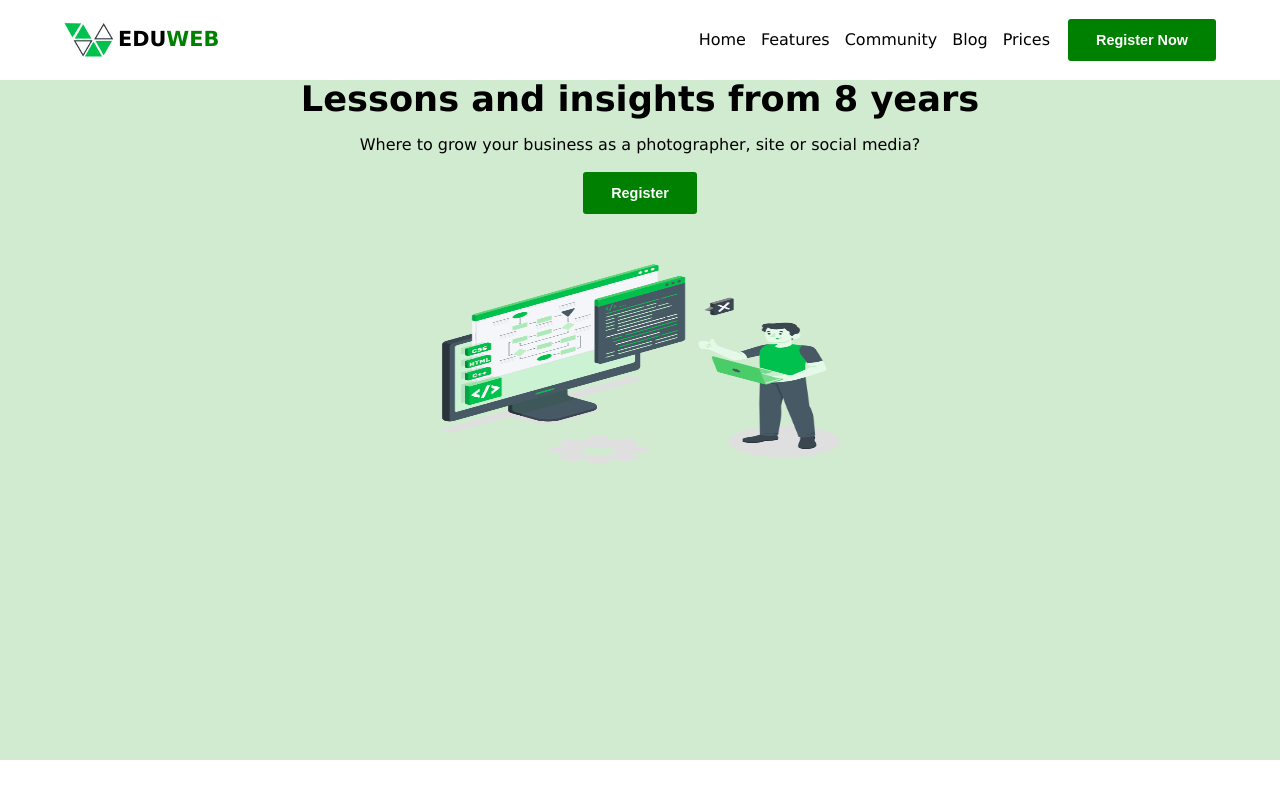
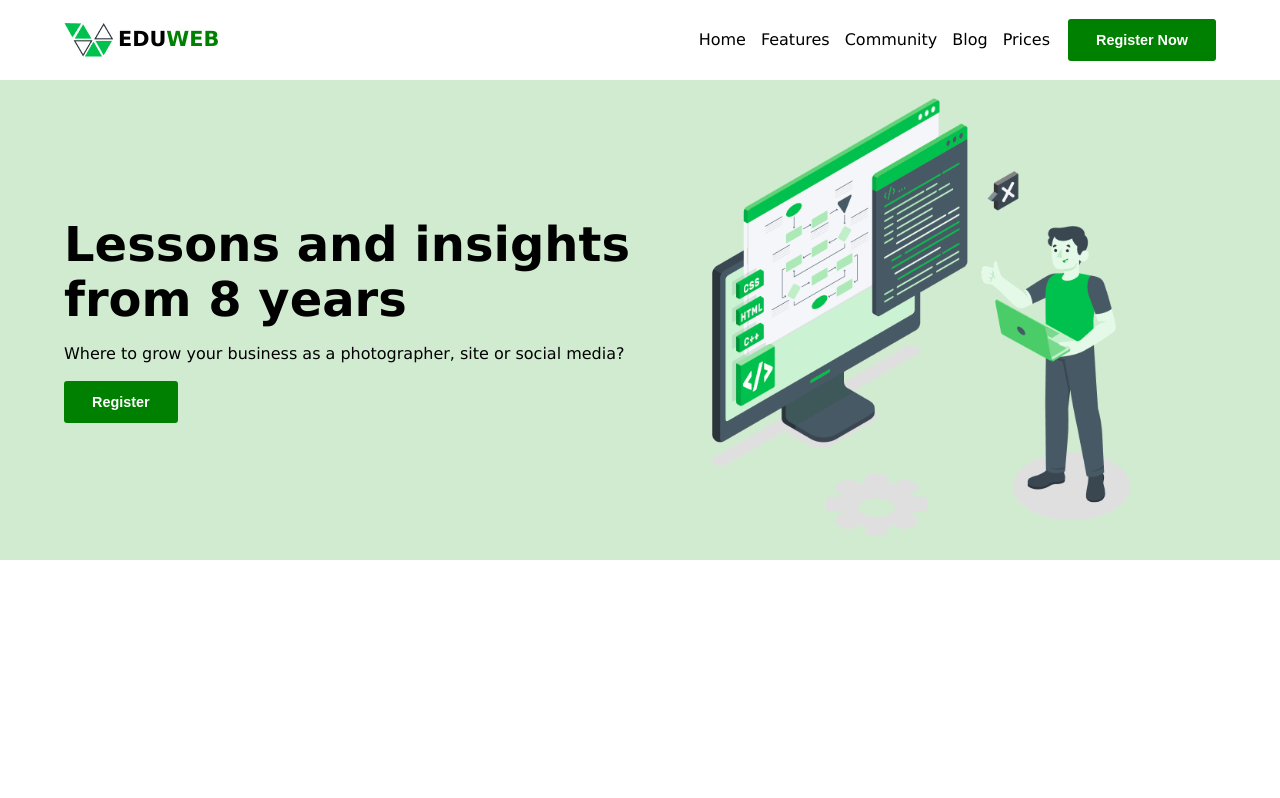
Before and after one commit to Hizmy-M/React-Projects, a React (Vite) app in the folder eduweb/: page / in a window 1280 px wide. Built offline with nearby package versions, Linux system fonts and the light colour scheme.

Commit message:
fixed resposive for hero section

```diff
--- a/eduweb/src/index.css
+++ b/eduweb/src/index.css
@@ -99,16 +99,21 @@ main {
 .hero__container {
   display: flex;
   flex-direction: column;
-  height: 85vh;
+  height: 78vh;
   align-items: center;
+  gap: 70px;
 }
 
 .hero__content {
   display: flex;
   flex-direction: column;
   gap: 15px;
-  margin-bottom: 50px;
   text-align: center;
+  padding-top: 40px;
+}
+
+.hero__image {
+  padding-bottom: 20px;
 }
 
 .hero__contentHeading {
@@ -116,6 +121,11 @@ main {
   line-height: 38px;
 }
 
+.responsive {
+  width: 100%;
+  max-width: 400px;
+  height: auto;
+}
 
 
 
@@ -129,5 +139,30 @@ main {
   }
 
 
+  /* hero container */
+  .hero__container {
+    flex-direction: row;
+    height: 60vh;
+  }
+
+  .hero__content {
+    width: 50%;
+    text-align: start;
+    padding-top: 0;
+  }
+
+  .hero__image {
+    flex: 1;
+    padding-bottom: 0;
+  }
+
+  .hero__contentHeading {
+    font-size: 3rem;
+    line-height: 55px;
+  }
+
+  .responsive {
+    max-width: 420px;
+  }
 
 }
```
